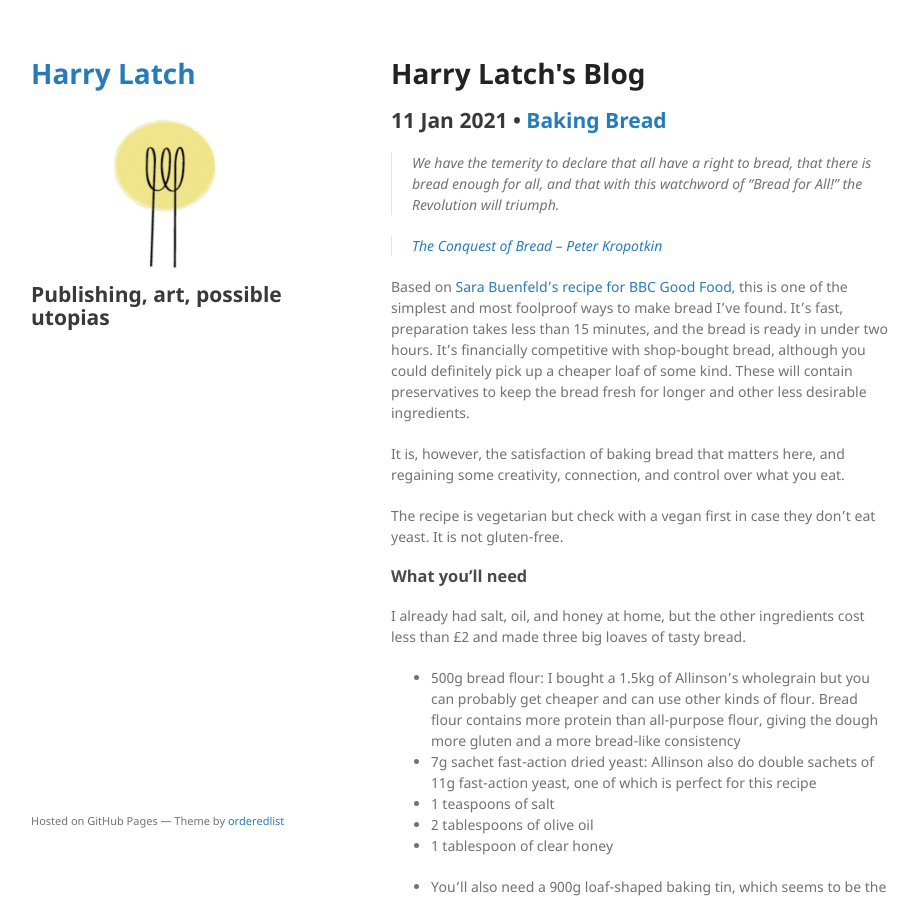
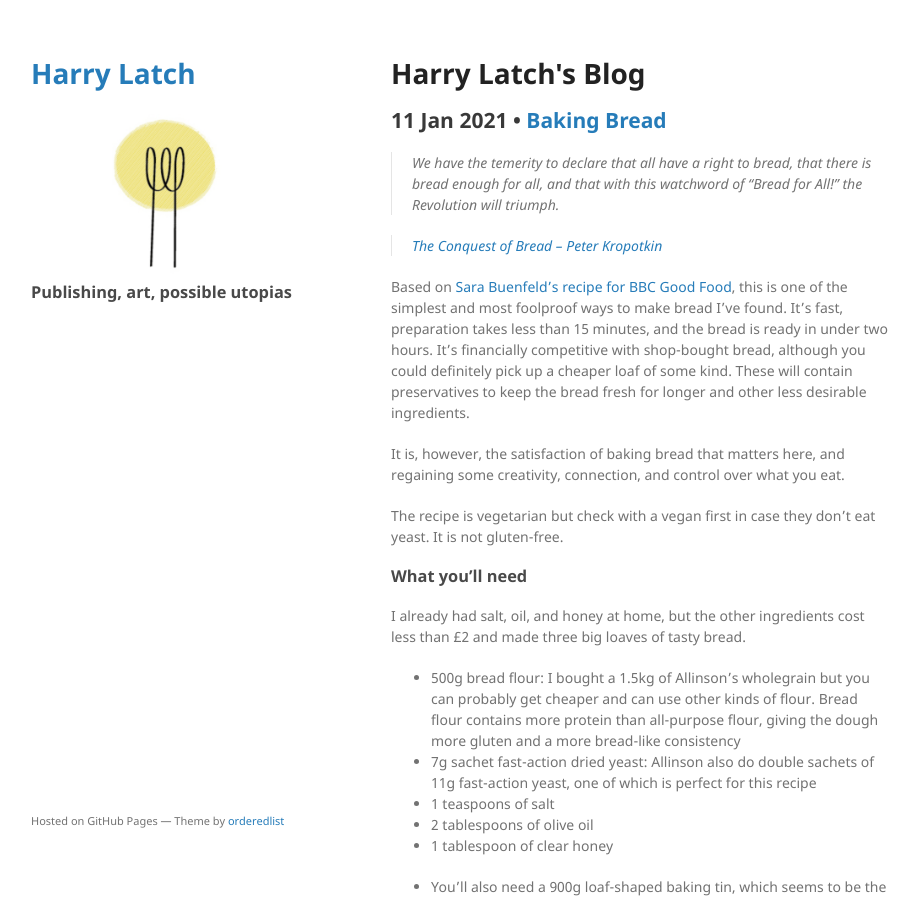
Before and after one commit to harrylatch/harrylatch.github.io, a Jekyll site: the page built from index.html, in a window 1280 px wide and 900 px high. Shown: the whole window, without its empty margins (179-1098 px from the left). Built offline with Jekyll 4.4.1, drawn with Linux system fonts in a browser that asks for light colours.

Commit message:
Update default.html

```diff
--- a/_layouts/default.html
+++ b/_layouts/default.html
@@ -20,7 +20,7 @@
           <img src="{{site.logo | relative_url}}" alt="Logo" />
         {% endif %}
 
-        <h2>{{ site.description }}</h2>
+        <h3>{{ site.description }}</h3>
 
       </header>
       <section>
```
